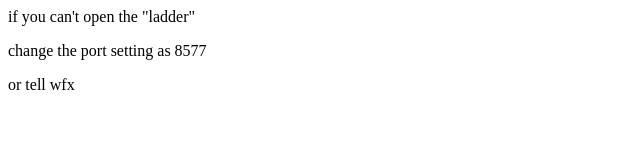
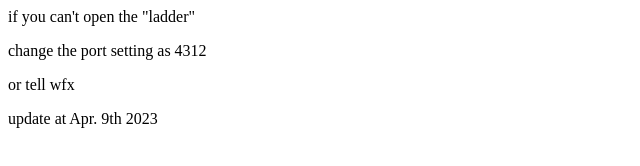
Before and after one commit to kagami23/kagami23.github.io, a plain HTML site: page index.html in a window 1280 px wide. Shown: the whole page, without its empty margins (0-640 px from the left). Drawn offline with Linux system fonts and the light colour scheme.

Commit message:
Update index.html

```diff
--- a/index.html
+++ b/index.html
@@ -1,3 +1,4 @@
 <p>if you can't open the "ladder"</p>
-<p>change the port setting as 8577 </p>
+<p>change the port setting as 4312 </p>
 <p>or tell wfx</p>
+<p>update at Apr. 9th 2023</p>
```
